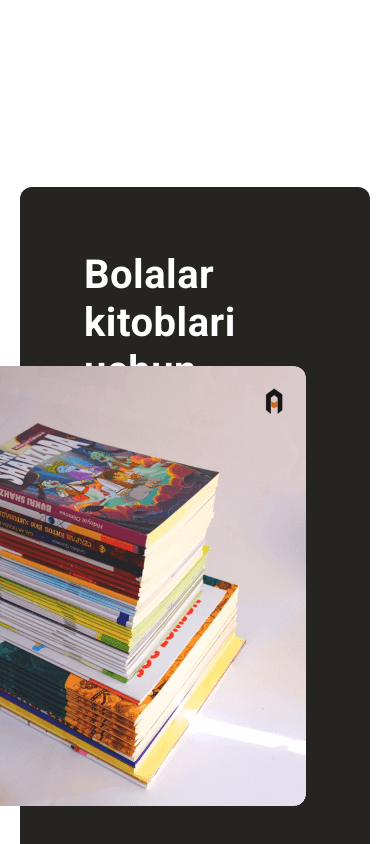
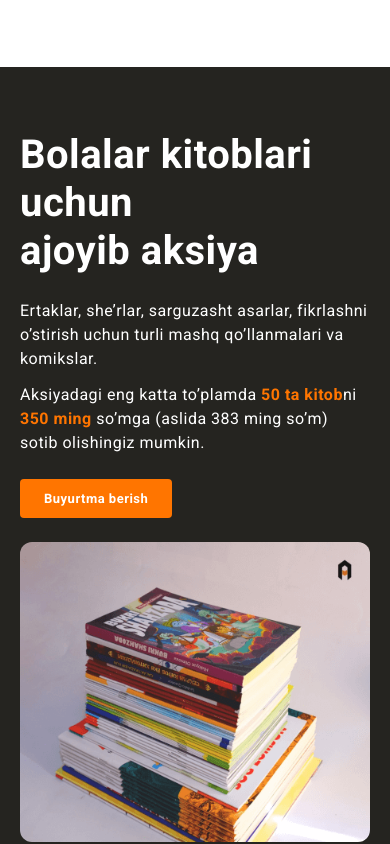
Before and after one commit to jurabek10/akademnashr-promo, a plain HTML site: page index.html in a window 390 px wide. Shown: the part 1926-2770 px from the top of the page. Drawn offline with Linux system fonts and the light colour scheme.

Commit message:
Make promo section responsive

```diff
--- a/css/styles.css
+++ b/css/styles.css
@@ -442,6 +442,15 @@ body {
         margin-right: 5%;
     }
 
+    .promo {
+        padding-top: 0;
+    }
+
+    .promo-img {
+        width: 380px;
+        height: 380px;
+    }
+
     .site-footer__links {
         width: 20.36%;
         margin-right: 6.18%;
@@ -469,6 +478,43 @@ body {
         padding-bottom: 150px;
     }
 
+    .promo-content {
+        margin-right: 36px;
+    }
+
+    .promo-img {
+        position: static;
+    }
+
+}
+
+@media only screen and (max-width: 900px) {
+    .promo-inner {
+        align-items: flex-start;
+    }
+
+    .promo-img {
+        width: 320px;
+        height: 320px;
+    }
+}
+
+@media only screen and (max-width: 840px) {
+    .promo-inner {
+        flex-direction: column;
+    }
+
+    .promo-content {
+        width: 100%;
+        margin-right: 0;
+        margin-bottom: 24px;
+    }
+
+    .promo-img {
+        width: 100%;
+        object-fit: cover;
+        object-position: top;
+    }
 }
 
 @media only screen and (max-width: 800px) {
@@ -509,6 +555,16 @@ body {
         margin-bottom: 54px;
     }
 
+    .promo {
+        padding-bottom: 0;
+    }
+
+    .promo-inner {
+        margin-left: -20px;
+        margin-right: -20px;
+        border-radius: 0;
+    }
+
     .site-footer__bottom {
         flex-wrap: wrap;
     }
@@ -542,6 +598,11 @@ body {
 
     .feautures-icon-wrapper {
         margin-bottom: 16px;
+    }
+
+    .promo-inner {
+        padding-left: 20px;
+        padding-right: 20px;
     }
 }
 
@@ -620,6 +681,11 @@ body {
         font-size: 36px;
     }
 
+    .promo-img {
+        width: 100%;
+        height: 300px;
+    }
+
 
     .site-footer__links {
         width: 100%;
```
